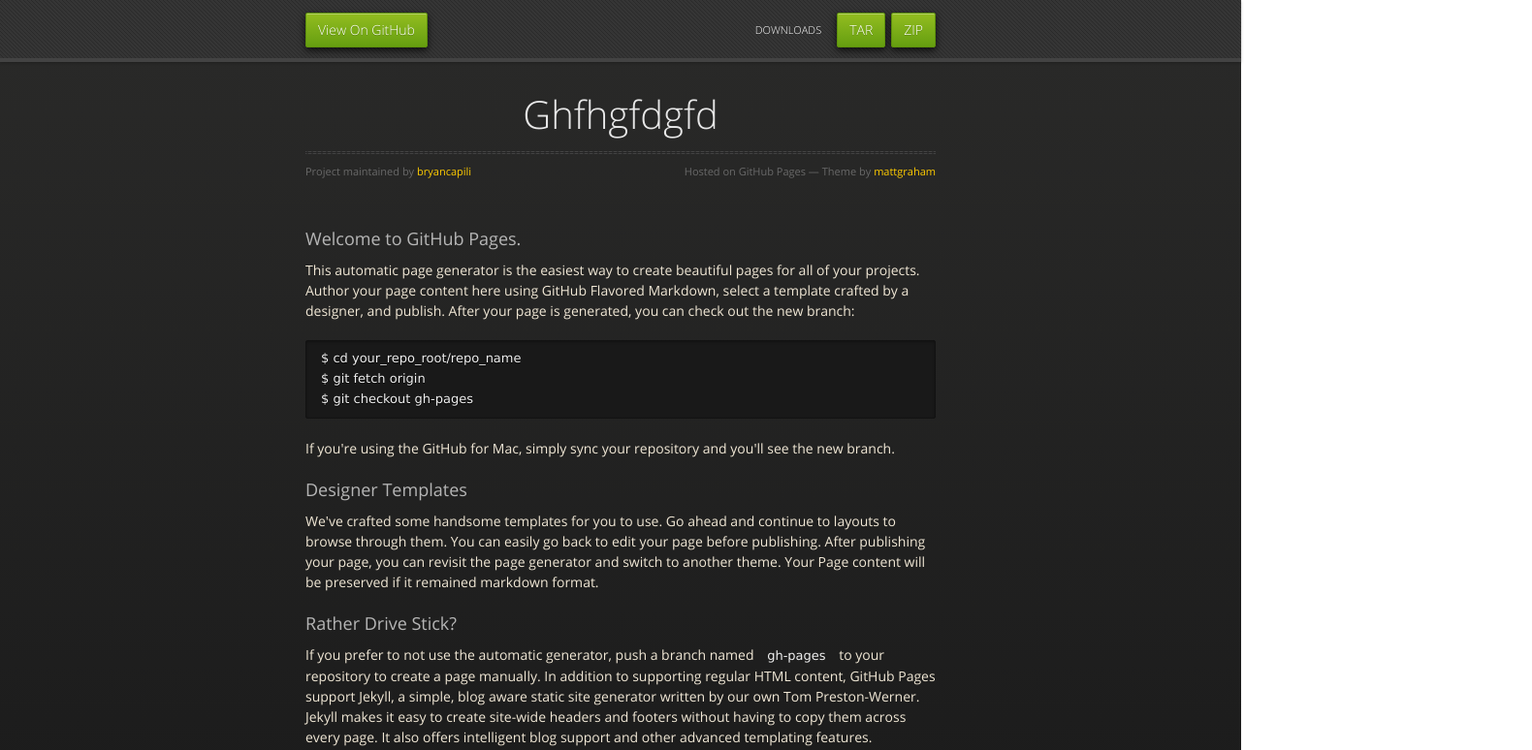
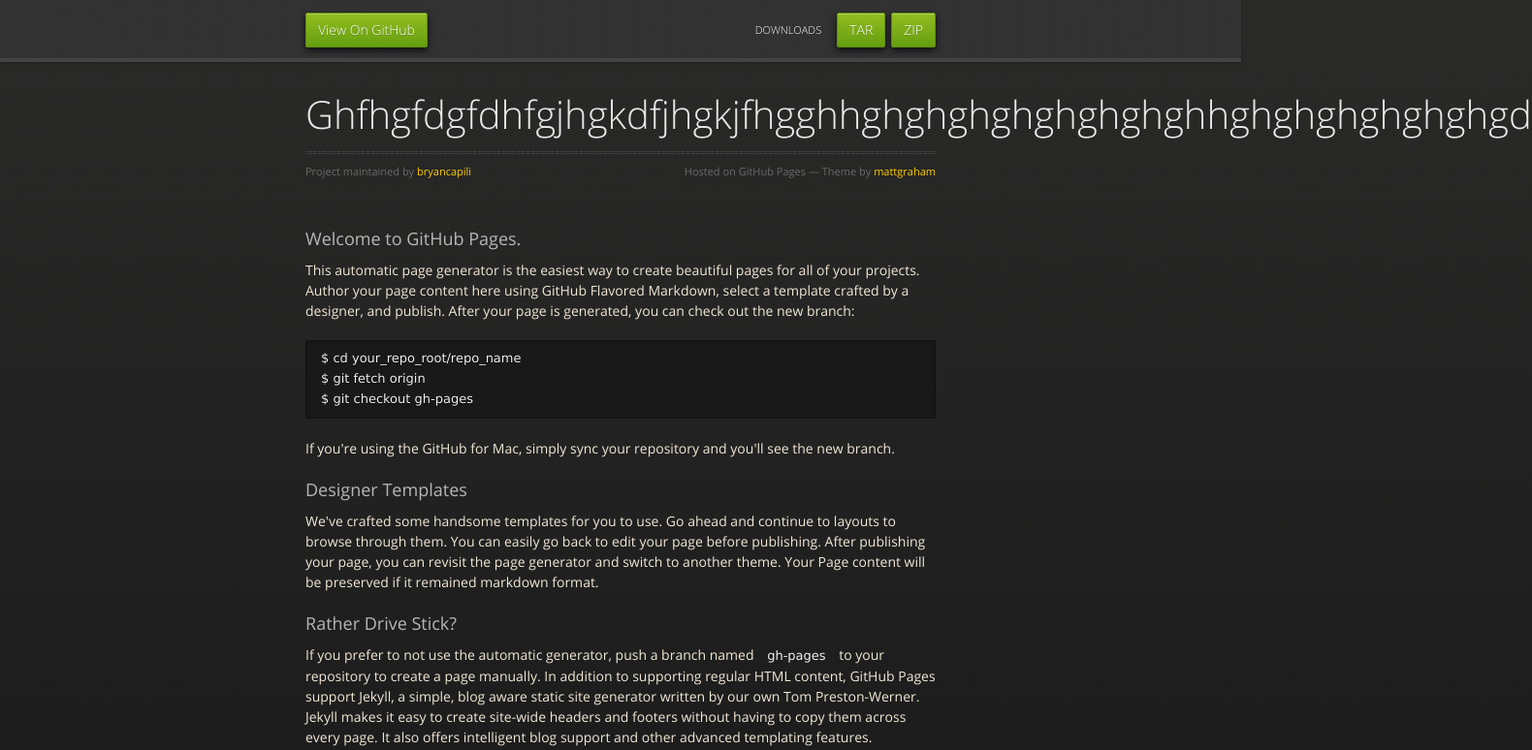
Before and after one commit to bryancapili/Resident-Evil, a plain HTML site: page index.html in a window 1280 px wide. Shown: the top 774 px of the page at 97% size, 1580 px wide, since content can reach past the window. Drawn offline with nearby package versions, Linux system fonts and the light colour scheme.

Commit message:
Update index.html

```diff
--- a/index.html
+++ b/index.html
@@ -31,7 +31,7 @@
 
       <section>
         <div id="title">
-          <h1>Ghfhgfdgfd</h1>
+          <h1>Ghfhgfdgfdhfgjhgkdfjhgkjfhgghhghghghghghghghghhghghghghghghgd</h1>
           <p></p>
           <hr>
           <span class="credits left">Project maintained by <a href="https://github.com/bryancapili">bryancapili</a></span>
```
